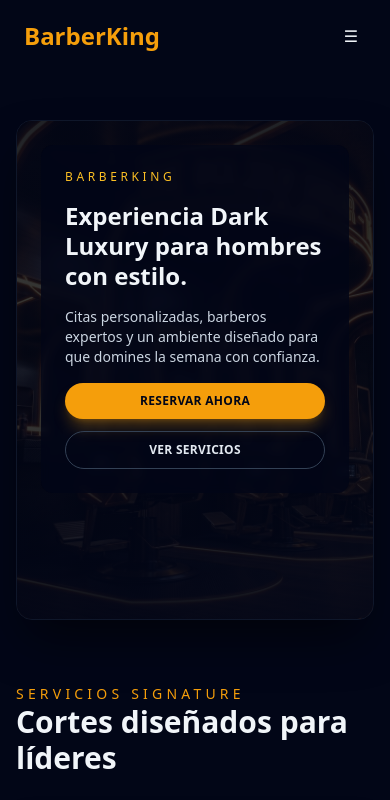
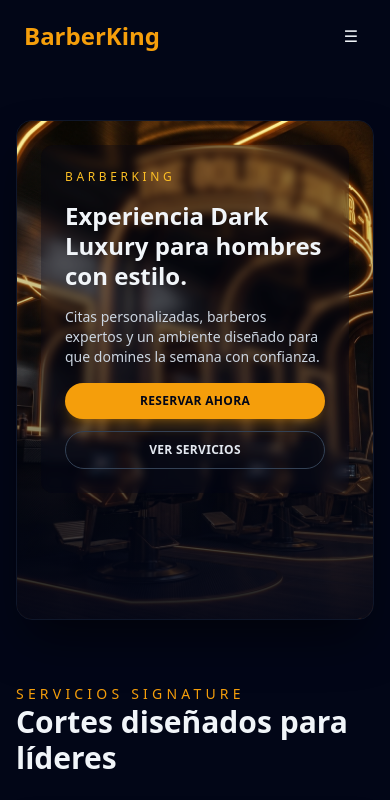
Before and after one commit to basabecode/corteurbano, a Next.js app: page / in a window 390 px wide. Shown: the top 800 px of the page. Built offline with nearby package versions, Linux system fonts and the light colour scheme; no server answers; the database is empty.

Commit message:
Mejora visibilidad de imagenes en Hero (movil y desktop)

```diff
--- a/app/(public)/components/Hero.tsx
+++ b/app/(public)/components/Hero.tsx
@@ -7,7 +7,7 @@ export function Hero() {
       {/* Background Image - Ajustado para móvil y desktop */}
       <div className="absolute inset-0">
         {/* Mobile Image */}
-        <div className="relative h-full w-full md:hidden opacity-60">
+        <div className="relative h-full w-full md:hidden opacity-100">
           <Image
             src="/images/hero-mobile.png"
             alt="BarberShop Interior Mobile"
@@ -18,7 +18,7 @@ export function Hero() {
         </div>
 
         {/* Desktop Image */}
-        <div className="relative hidden md:block h-full w-full opacity-50">
+        <div className="relative hidden md:block h-full w-full opacity-90">
           <Image
             src="/images/hero.png"
             alt="BarberShop Interior Desktop"
@@ -29,11 +29,11 @@ export function Hero() {
         </div>
 
         {/* Gradient Overlay */}
-        <div className="absolute inset-0 bg-gradient-to-b from-slate-950/80 via-slate-950/60 to-slate-950/90 md:bg-gradient-to-r md:from-slate-950 md:via-slate-950/80 md:to-transparent" />
+        <div className="absolute inset-0 bg-gradient-to-b from-transparent via-slate-950/30 to-slate-950/90 md:bg-gradient-to-r md:from-slate-950/90 md:via-slate-950/60 md:to-transparent" />
       </div>
 
       {/* Contenido - Optimizado para móvil */}
-      <div className="relative backdrop-blur-sm bg-slate-950/80 md:bg-slate-950/70 p-6 md:p-8 rounded-xl md:rounded-2xl max-w-full md:max-w-xl space-y-4 md:space-y-6">
+      <div className="relative backdrop-blur-sm bg-slate-950/30 md:bg-slate-950/70 p-6 md:p-8 rounded-xl md:rounded-2xl max-w-full md:max-w-xl space-y-4 md:space-y-6">
         <p className="text-xs md:text-sm uppercase tracking-[0.3em] md:tracking-[0.4em] text-amber-400 animate-fade-in" style={{ animationDelay: '0.1s' }}>
           BarberKing
         </p>
```
